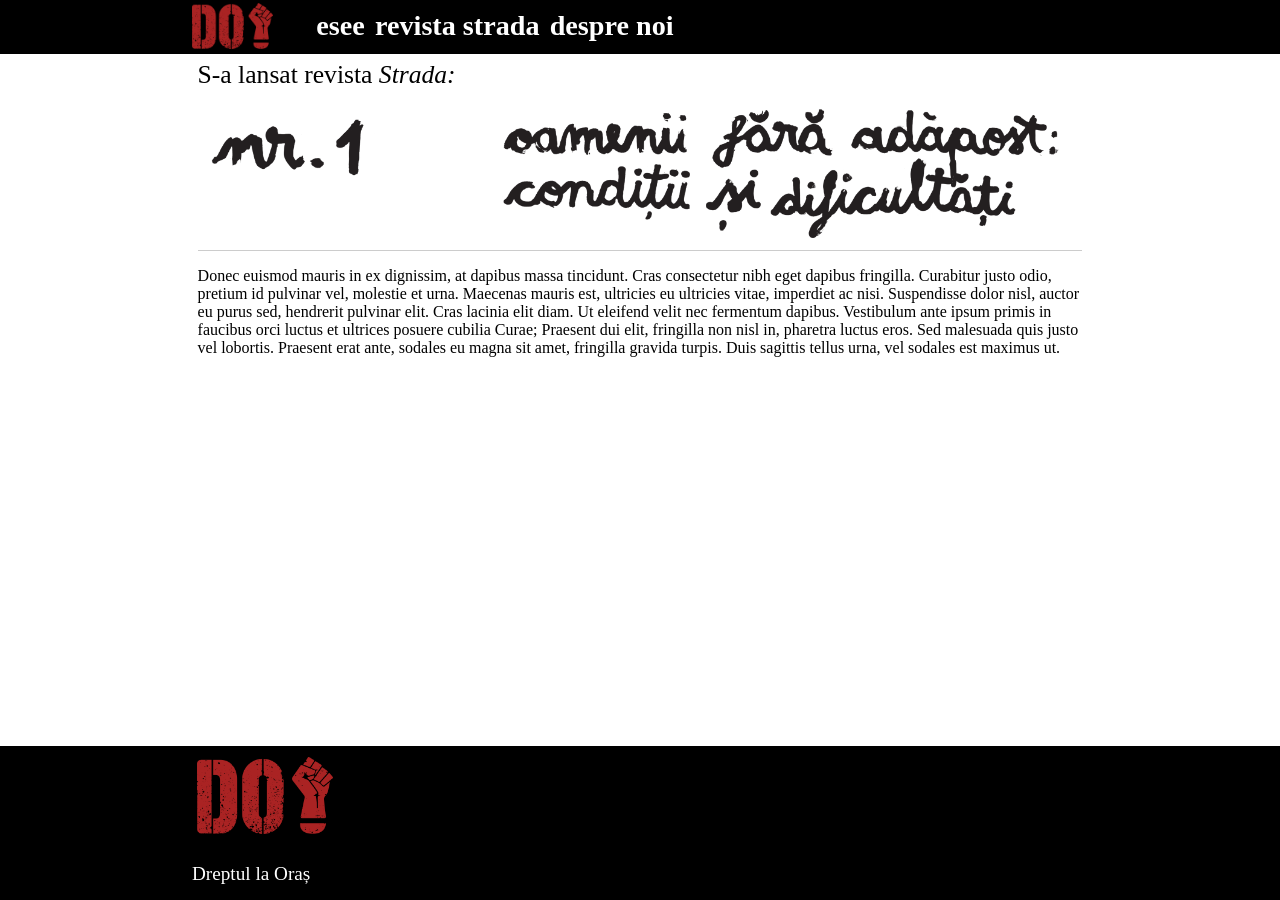
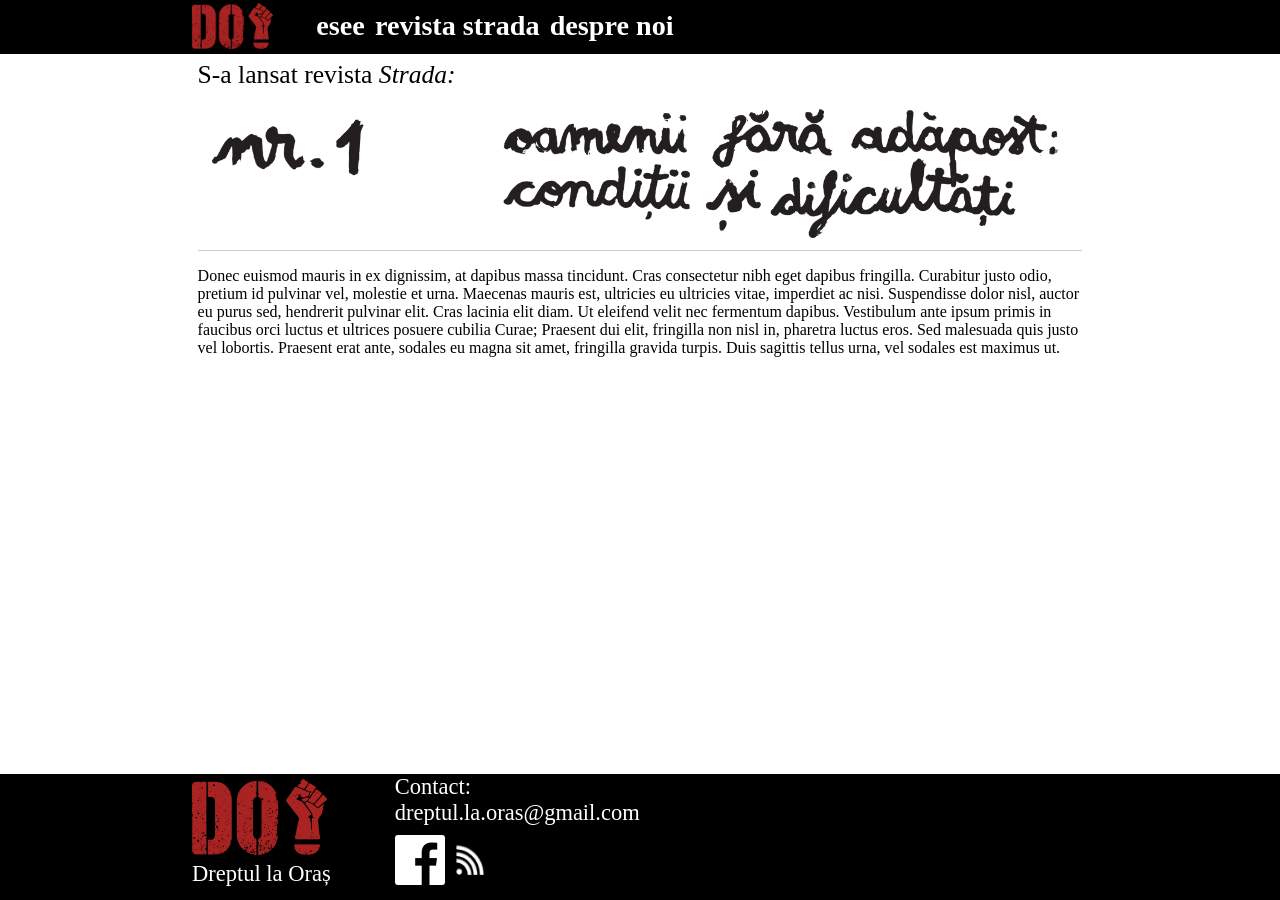
Before and after one commit to dreptul-la-oras/dreptul-la-oras.github.io, a Jekyll site: the page built from index.md, in a window 1280 px wide. Built offline with Jekyll 4.4.1, drawn with Linux system fonts in a browser that asks for light colours.

Commit message:
Add proper footer

```diff
--- a/_includes/footer.html
+++ b/_includes/footer.html
@@ -1,6 +1,24 @@
 <div class="footer">
     <div class="footer_wrap">
-        <div><img src="{{ site.url }}/{{ site.path_logos }}/do_logo_red_on_zclear.png" class="footer_logo"></div>
-        <div><p>Dreptul la Oraș</p></div>
+
+        <div class="footer_logo_wrap ">
+            <div><img src="{{ site.url }}/{{ site.path_logos }}/do_logo_red_on_zclear.png" class="footer_logo"></div>
+            <div><p>Dreptul la Oraș</p></div>
+        </div>
+        <p class=".bottom_margin">Contact:</p>
+        <p>dreptul.la.oras@gmail.com</p>
+
+        <div class="footer-media-logos-wrap">
+            <div>
+                <a href="https://facebook.com/dreptullaorasTM" target="_blank">
+                    <img src="{{ site.url }}/assets/img/media_logos/facebook_ico.png" class="footer-media-logo">
+                </a>
+            </div>
+            <div>
+                <a href="{{ site.url }}/feed.xml" target="_blank">
+                    <img src="{{ site.url }}/assets/img/media_logos/rss_ico.png" class="footer-media-logo">
+                </a>
+            </div>
+        </div>
     </div>
 </div>
--- a/assets/css/base.css
+++ b/assets/css/base.css
@@ -6,20 +6,22 @@ html {
 @media (max-width: 400px) {
     .content-box {
         width: 90%;
-        margin: auto;
+        margin-left: auto;
+        margin-right: auto;
 
         padding-top: 8.2vmax; /*same as header height*/
-        padding-bottom: 8vmax; /*same as header height*/
+        padding-bottom: 15vh; /*same as header height*/
     }
 }
 
 @media (min-width: 400px) {
     .content-box {
         width: 70%;
-        margin: auto;
+        margin-left: auto;
+        margin-right: auto;
 
         padding-top: 4.1vmax; /*same as header height*/
-        padding-bottom: 8vmax; /*same as header height*/
+        padding-bottom: 15vh; /*same as header height*/
     }
 }
 
--- a/assets/css/essay_tiles.css
+++ b/assets/css/essay_tiles.css
@@ -3,7 +3,7 @@
     .essay-wrapper {
         min-width: 200px;
         margin-top: 2vh;
-        margin-bottom: 18vh;
+        margin-bottom: 15vh;
     }
 
     .essay-columns {
@@ -22,7 +22,7 @@
     .essay-wrapper {
         min-width: 400px;
         margin-top: 2vh;
-        margin-bottom: 10vh;
+        margin-bottom: 15vh;
     }
 
     .essay-columns {
--- a/assets/css/footer_absolute.css
+++ b/assets/css/footer_absolute.css
@@ -4,26 +4,59 @@
     bottom: 0;
     left: 0;
     background-color: #000000;
-    font-size: 1.2em;
 
-    height: 8em;
+    font-size: 2.5vh;
+
+    height: 14vh;
     width: 100%;
     float: left;
+}
+
+.footer p {
+    color: white;
+    margin: 0;
 }
 
 .footer_wrap {
     width: 70%;
     height: auto;
     margin: auto;
-    padding-top: 0.3em;
 }
 
-.footer p {
-    color: white;
+.footer_logo_wrap {
+    max-height: 13vh;
+
+    margin-top: 0.5vh;
+    margin-bottom: 0.5vh;
+    margin-left: 0;
+    margin-right: 5vw;
+    float: left;
 }
 
 .footer_logo {
-    height: 4em;
-    margin: 0 auto;
-    padding: 5px;
+    height: 8.5vh;
+    margin: 0;
 }
+
+.footer-media-logos-wrap {
+    max-height: 12vh;
+
+    margin-top: 1vh;
+    margin-bottom: 1vh;
+    margin-left: 0;
+    margin-right: 0.75vh;
+    float: none;
+    display: flex;
+
+}
+
+.footer-media-logo {
+    height: 50px;
+    width: 50px;
+    margin: 0;
+    float: none;
+}
+
+.bottom_margin {
+    margin-bottom: 0.3vh;
+}
```
Also changed, not shown: _includes/meta.html (line endings or trailing spaces), assets/img/media_logos/facebook_ico.png (added), assets/img/media_logos/rss_ico.png (added).
